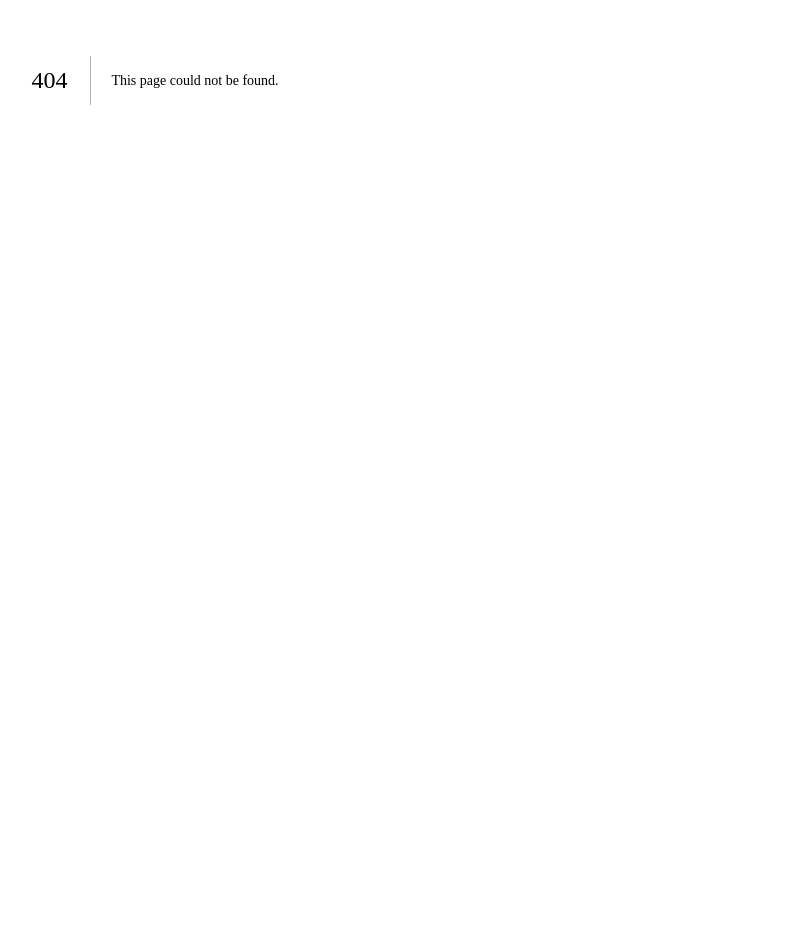
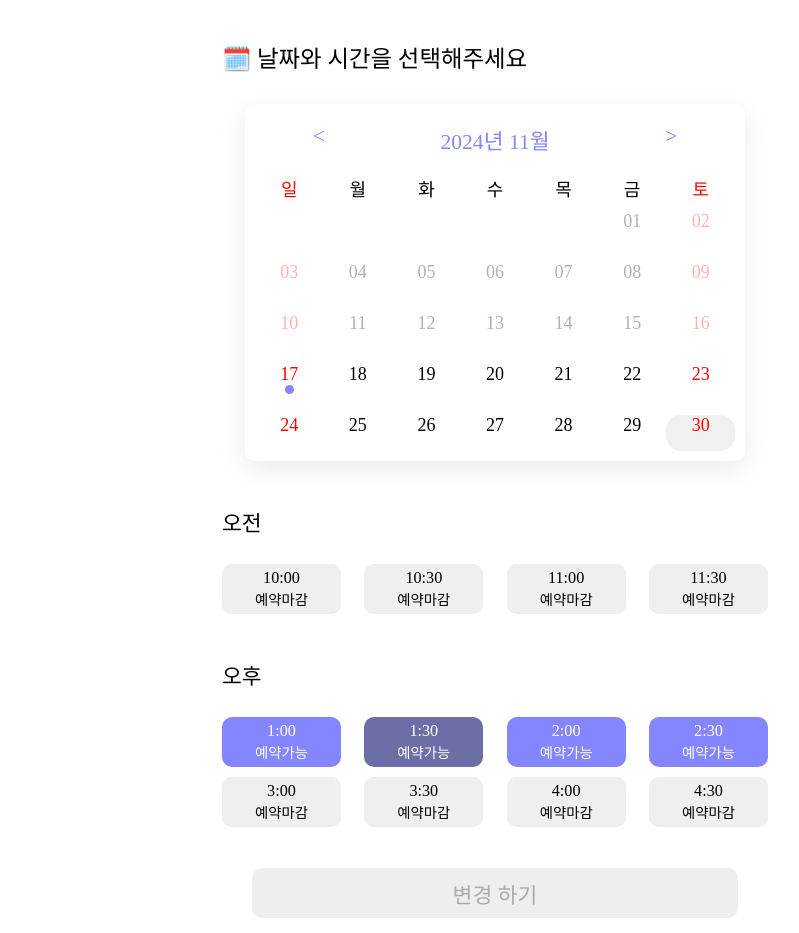
Before and after one commit to yeongipark/soop, a Next.js app: page /reservation/change in a window 1280 px wide. Before the commit this address had no page. Shown: the part 320-1253 px from the top of the page, without its empty margins (145-944 px from the left). Before the commit the page ends 810 px from the top, so only its background shows below. Built offline with nearby package versions, Linux system fonts and the light colour scheme; a web font is replaced by a local one.

Commit message:
feat: useCalendar를 부모 컴포넌트에서 자식 컴포넌트로 넘기는 거 완료 (이제 부모에서 시간 관리하고 자식에게 넘겨주는 방식으로 구현하기)

```diff
--- a/src/app/(noFooter)/reserve/page.tsx
+++ b/src/app/(noFooter)/reserve/page.tsx
@@ -1,15 +1,19 @@
+"use client";
+
 import ReserveTop from "@/components/reserve/reserveTop";
 import ClockButtons from "@/components/reserve/clockButtons";
 import style from "./page.module.css";
 import Calendar from "@/components/calendar/calendar";
+import { useCalendar } from "@/hooks/useCalendar";
 
 export default function Page() {
+  const calendarProps = useCalendar();
   return (
     <div>
       <ReserveTop />
       <div className={style.container}>
         <p>🗓️ 날짜와 시간을 선택해주세요</p>
-        <Calendar />
+        <Calendar {...calendarProps} />
         <ClockButtons />
       </div>
     </div>
--- /dev/null
+++ b/src/app/(noNav)/reservation/change/page.module.css
@@ -0,0 +1,16 @@
+.container {
+  padding-left: 17px;
+  padding-right: 17px;
+}
+
+.container > p {
+  margin-top: 50px;
+  margin-bottom: 30px;
+  font-size: 1.3rem;
+}
+
+.title {
+  text-align: center;
+  font-size: 1.3rem;
+  margin-bottom: 1rem;
+}
--- /dev/null
+++ b/src/app/(noNav)/reservation/change/page.tsx
@@ -0,0 +1,27 @@
+"use client";
+
+import style from "./page.module.css";
+import ReserveTop from "@/components/reserve/reserveTop";
+import Calendar from "@/components/calendar/calendar";
+import ChangeClockButtons from "@/components/reservationChange/changeClockButtons";
+import { useCalendar } from "@/hooks/useCalendar";
+
+export default function Page() {
+  const basicDate = "2024-11-30";
+  //   const basicClock = "1:30";
+
+  // useCalendar의 모든 반환값
+  const calendarProps = useCalendar({ basicDate });
+
+  return (
+    <div>
+      <p className={style.title}>예약 변경은 기간 내 한 번만 가능해요.</p>
+      <ReserveTop />
+      <div className={style.container}>
+        <p>🗓️ 날짜와 시간을 선택해주세요</p>
+        <Calendar {...calendarProps} />
+        <ChangeClockButtons basicClock={"1:30"} />
+      </div>
+    </div>
+  );
+}
--- a/src/components/calendar/calendar.tsx
+++ b/src/components/calendar/calendar.tsx
@@ -1,10 +1,27 @@
 import style from "./calendar.module.css";
 import CalendarBody from "./calendarBody";
+import { CalendarBodyProps } from "@/types";
 
-export default function Calendar() {
+export default function Calendar({
+  isOverMax,
+  before,
+  today,
+  currentDate,
+  daysInMonth,
+  dispatch,
+  selectedDate,
+}: CalendarBodyProps) {
   return (
     <div className={style.container}>
-      <CalendarBody />
+      <CalendarBody
+        isOverMax={isOverMax}
+        before={before}
+        today={today}
+        currentDate={currentDate}
+        daysInMonth={daysInMonth}
+        dispatch={dispatch}
+        selectedDate={selectedDate}
+      />
     </div>
   );
 }
--- a/src/components/calendar/calendarBody.tsx
+++ b/src/components/calendar/calendarBody.tsx
@@ -1,18 +1,26 @@
 "use client";
 
-import { useCalendar } from "@/hooks/useCalendar";
 import style from "./calendarBody.module.css";
+import { CalendarBodyProps } from "@/types";
 
-export default function CalendarBody() {
-  const {
-    daysInMonth,
-    today,
-    before,
-    currentDate,
-    dispatch,
-    selectedDate,
-    isOverMax,
-  } = useCalendar();
+export default function CalendarBody({
+  isOverMax,
+  before,
+  today,
+  currentDate,
+  daysInMonth,
+  dispatch,
+  selectedDate,
+}: CalendarBodyProps) {
+  // const {
+  //   daysInMonth,
+  //   today,
+  //   before,
+  //   currentDate,
+  //   dispatch,
+  //   selectedDate,
+  //   isOverMax,
+  // } = useCalendar({  });
 
   const weeks = ["일", "월", "화", "수", "목", "금", "토"];
   return (
--- a/src/components/confirm.tsx
+++ b/src/components/confirm.tsx
@@ -1,15 +1,25 @@
 "use client";
 
-import { ReactNode, useEffect, useRef } from "react";
+import { useEffect, useRef } from "react";
 import style from "./confirm.module.css";
 
 interface ConfirmType {
-  children: ReactNode;
   width?: string; // 기본값 설정 가능
   setModalState?: React.Dispatch<React.SetStateAction<boolean>>;
+  title: string;
+  subTitle: React.ReactNode;
+  cancel?: string;
+  ok?: string;
 }
 
-export default function Confirm({ width = "80%", setModalState }: ConfirmType) {
+export default function Confirm({
+  width = "80%",
+  setModalState,
+  title,
+  subTitle,
+  cancel = "취소",
+  ok = "확인",
+}: ConfirmType) {
   const dialogRef = useRef<HTMLDialogElement>(null);
 
   const handleClose = () => {
@@ -26,19 +36,14 @@ export default function Confirm({ width = "80%", setModalState }: ConfirmType) {
 
   return (
     <dialog className={style.confirm} ref={dialogRef} style={{ width }}>
-      <p className={style.title}>예약을 취소하시겠습니까?</p>
-      <p className={style.subTitle}>
-        촬영일 기준
-        <br />
-        14일 전 90% 환불 <br />
-        7일 전~당일 환불 불가
-      </p>
+      <p className={style.title}>{title}</p>
+      <p className={style.subTitle}>{subTitle}</p>
       <div className={style.btnWrap}>
         <button className={style.btn} onClick={handleClose}>
-          취소
+          {cancel}
         </button>
         <button className={style.btn} onClick={handleClose}>
-          확인
+          {ok}
         </button>
       </div>
     </dialog>
--- /dev/null
+++ b/src/components/reservationChange/changeClockButtons.module.css
@@ -0,0 +1,68 @@
+.container > p {
+  margin-top: 2.5rem;
+  margin-bottom: 1.5rem;
+  font-size: 1.2rem;
+}
+
+.buttonWrap {
+  width: 100%;
+  display: flex;
+  gap: 1.3rem;
+  margin-bottom: 10px;
+}
+
+.buttonWrap > div {
+  width: 25%;
+}
+
+.buttonWrap button {
+  font-size: 0.9rem;
+  border-radius: 10px;
+  border: none;
+  width: 100%;
+  height: 50px;
+  padding: 0px;
+}
+
+.container button:hover {
+  background-color: var(--hoverMain);
+}
+.container button:active {
+  background-color: var(--activeMain);
+}
+
+/* 시간 나타내는 스타일 (10:00, 11:00 ... ) */
+.clockText {
+  margin: 0px;
+}
+
+/* 예약 가능 버튼 스타일 */
+.possibleBtn {
+  background-color: var(--main);
+  color: white;
+}
+
+/* 예약마감 버튼을 클릭안되게 */
+.impossibleBtn {
+  border-radius: 10px;
+  background-color: #eeeeee;
+  pointer-events: none !important;
+}
+
+/* 예약 가능 텍스트 */
+.possible {
+  font-size: 0.8rem;
+}
+/* 예약 마감 텍스트 */
+.impossible {
+  font-size: 0.8rem;
+}
+
+/* 선택된 시간 스타일링 */
+.selected {
+  background-color: var(--activeMain);
+}
+
+.buttons {
+  margin-bottom: 2rem;
+}
--- /dev/null
+++ b/src/components/reservationChange/changeClockButtons.tsx
@@ -0,0 +1,105 @@
+"use client";
+
+import { useState } from "react";
+import style from "./changeClockButtons.module.css";
+import NextButton from "../nextButton";
+import Confirm from "../confirm";
+
+export default function ChangeClockButtons({
+  basicClock,
+}: {
+  basicClock: string;
+}) {
+  const [selectClock, setSelectClock] = useState<string | null>(basicClock);
+
+  const [confirmState, setConfirmState] = useState(false);
+
+  // 시간 클릭 핸들러 함수
+  const handleOnClockBtn = (clock: string) => {
+    setSelectClock(clock);
+  };
+
+  // 변경 하기 함수 핸들러
+  const handleOnNextBtn = () => {
+    if (!confirmState) {
+      setConfirmState(true);
+    }
+  };
+
+  const am = ["10:00", "10:30", "11:00", "11:30"];
+  const pm1 = ["1:00", "1:30", "2:00", "2:30"];
+  const pm2 = ["3:00", "3:30", "4:00", "4:30"];
+  return (
+    <div className={style.container}>
+      {confirmState && (
+        <Confirm
+          setModalState={setConfirmState}
+          title="예약을 변경하시겠습니까?"
+          subTitle={
+            <>
+              변경은 기간 내 한 번만 가능합니다.
+              <br />
+              <br />
+              <br />
+              변경 전 날짜: 2024. 09. 23 13:00
+              <br />
+              <span style={{ color: "red" }}>
+                변경 후 날짜: 2024. 09. 27 13:00
+              </span>
+            </>
+          }
+          ok="변경"
+        />
+      )}
+      <p>오전</p>
+      <div>
+        <div className={style.buttonWrap}>
+          {am.map((clock) => (
+            <div key={clock} className={style.impossibleBtn}>
+              <button
+                onClick={() => handleOnClockBtn(clock)}
+                className={`${selectClock === clock && style.selected}`}
+              >
+                <p className={style.clockText}>{clock}</p>
+                <p className={style.impossible}>예약마감</p>
+              </button>
+            </div>
+          ))}
+        </div>
+      </div>
+      <p>오후</p>
+      <div className={style.buttons}>
+        <div className={style.buttonWrap}>
+          {pm1.map((clock) => (
+            <div key={clock}>
+              <button
+                className={`${style.possibleBtn} ${
+                  selectClock === clock && style.selected
+                }`}
+                onClick={() => handleOnClockBtn(clock)}
+              >
+                <p className={style.clockText}>{clock}</p>
+                <p className={style.possible}>예약가능</p>
+              </button>
+            </div>
+          ))}
+        </div>
+        <div className={style.buttonWrap}>
+          {pm2.map((clock) => (
+            <div key={clock} className={style.impossibleBtn}>
+              <button onClick={() => handleOnClockBtn(clock)}>
+                <p className={style.clockText}>{clock}</p>
+                <p className={style.impossible}>예약마감</p>
+              </button>
+            </div>
+          ))}
+        </div>
+      </div>
+      <NextButton
+        isEnabled={!!selectClock && selectClock !== basicClock}
+        onClick={handleOnNextBtn}
+        label="변경 하기"
+      />
+    </div>
+  );
+}
--- a/src/hooks/useCalendar.ts
+++ b/src/hooks/useCalendar.ts
@@ -16,15 +16,21 @@ import {
 import { useEffect, useState } from "react";
 import { DayInMonth } from "@/types";
 
-export const useCalendar = () => {
+export const useCalendar = ({ basicDate }: { basicDate?: string } = {}) => {
   const [currentDate, setCurrentDate] = useState(new Date());
+
   const [currentYear, currentMonth, currentDay] = format(
     currentDate,
     "yyyy-MM-dd"
   ).split("-");
-  const [selectedDate, setSelectedDate] = useState<string>(
-    format(new Date(), "yyyy-MM-dd")
-  );
+
+  const [selectedDate, setSelectedDate] = useState<string>(() => {
+    const parsedDate = basicDate ? new Date(basicDate) : null;
+    if (parsedDate && !isNaN(parsedDate.getTime()))
+      return format(parsedDate, "yyyy-MM-dd");
+    return format(new Date(), "yyyy-MM-dd");
+  });
+
   const [daysInMonth, setDaysInMonth] = useState<DayInMonth[]>([]);
 
   useEffect(() => {
```
Also changed, not shown: src/types.ts (+20 -0 lines).
